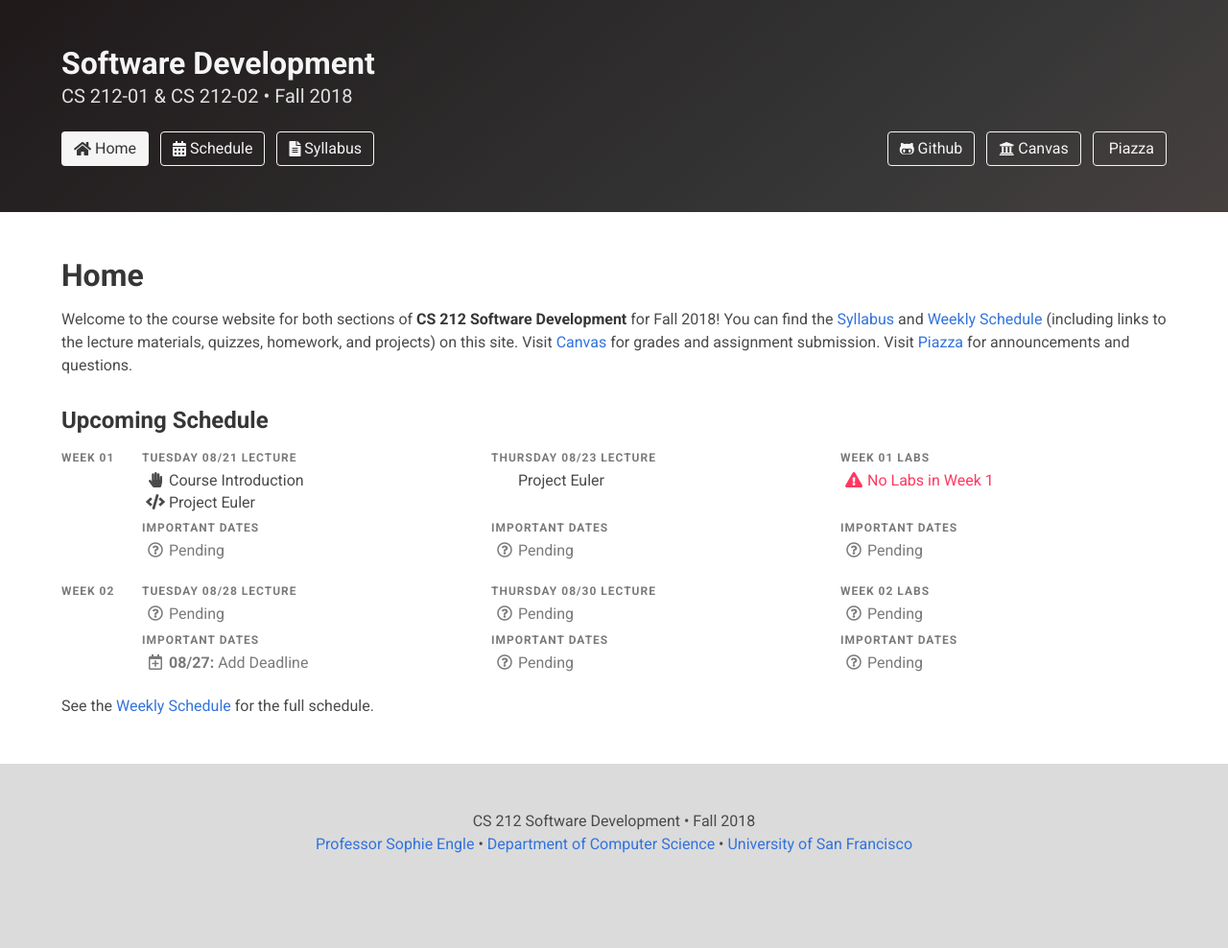
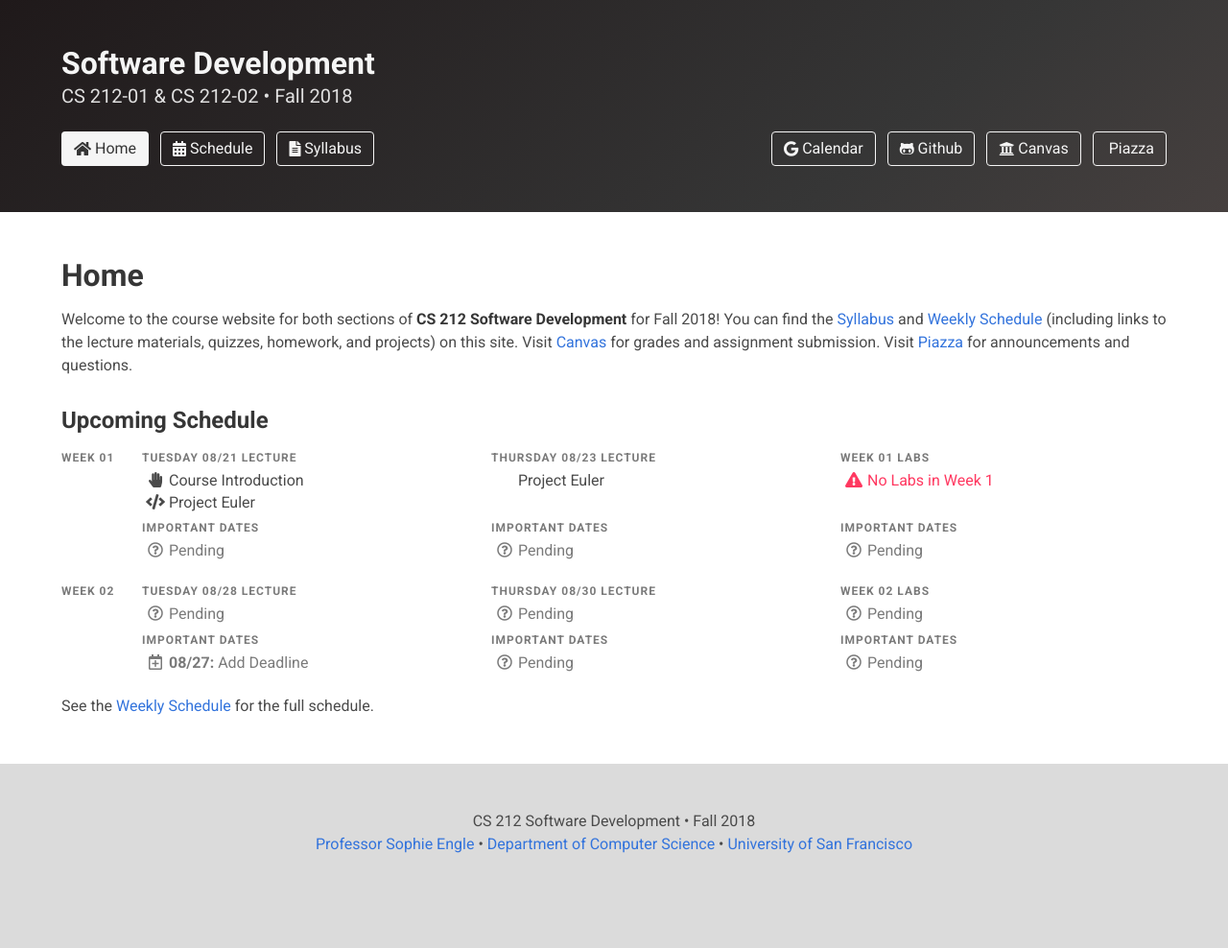
Before and after one commit to usf-cs212-fall2018/usf-cs212-fall2018.github.io, a Jekyll site: the page built from index.html, in a window 1280 px wide. Shown: the whole page at 96% size. Built offline with Jekyll 4.4.1, drawn with Linux system fonts in a browser that asks for light colours; nearby versions of some CDN libraries.

Commit message:
Adding link to Google Calendar.

```diff
--- a/_data/navigation.yml
+++ b/_data/navigation.yml
@@ -9,6 +9,9 @@ left:
     name: 'Syllabus'
     link: 'syllabus.html'
 right:
+  - icon: 'fab fa-google'
+    name: 'Calendar'
+    link: 'https://calendar.google.com/calendar/embed?title=CS%20212&showPrint=0&height=600&wkst=1&bgcolor=%23FFFFFF&src=cs.usfca.edu_m4pfugives9824svmqi94vuchk%40group.calendar.google.com&color=%23182C57&src=bf15o1g0kavodhfmf4n9jkg19qqqodrf%40import.calendar.google.com&color=%2329527A&ctz=America%2FLos_Angeles'
   - icon: 'fab fa-github-alt'
     name: 'Github'
     link: 'https://github.com/usf-cs212-fall2018'
```
